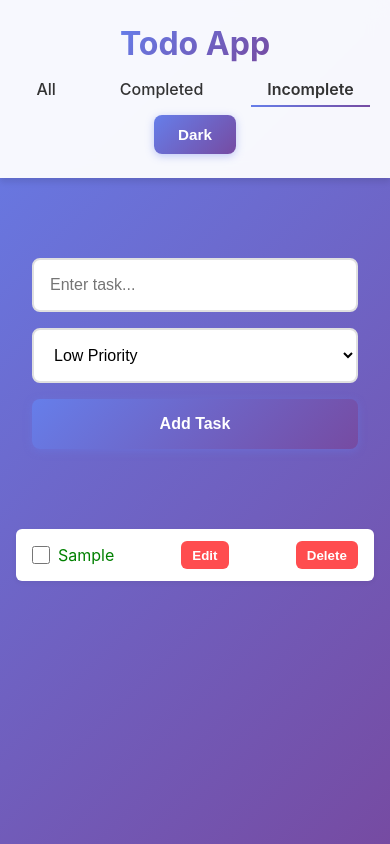
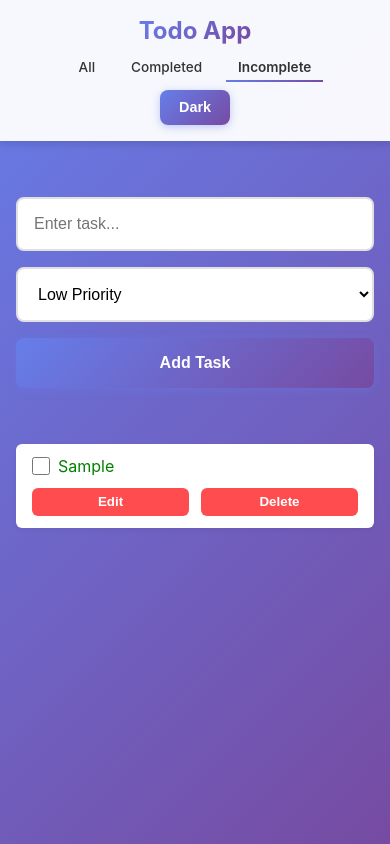
Before and after one commit to Kanchan012/Todo-App, a React (Vite) app in the folder Todo/: page /incomplete in a window 390 px wide. Both pictures are taken after typing "Sample" into the empty fields and a click on the button "Add Task". Built offline with nearby package versions, Linux system fonts and the light colour scheme.

Commit message:
installed react toastify and added ui folder in component folder

```diff
--- a/Todo/package.json
+++ b/Todo/package.json
@@ -12,6 +12,7 @@
     "react": "18.2.0",
     "react-dom": "18.2.0",
     "react-router-dom": "6.17.0",
+    "react-toastify": "^11.0.5",
     "typescript": "^5.2.2"
   },
   "devDependencies": {
--- a/Todo/src/index.css
+++ b/Todo/src/index.css
@@ -193,26 +193,103 @@ nav button:hover {
   transform: scale(1.1) rotate(20deg);
 }
 
-/* ===== Scrollbar ===== */
-::-webkit-scrollbar {
-  width: 10px;
+/* ===== Responsive Design ===== */
+@media (max-width: 1024px) {
+  nav {
+    flex-wrap: wrap;
+    gap: 1rem;
+    padding: 1rem 2rem;
+  }
+
+  nav h1 {
+    flex: 1 0 100%;
+  }
+
+  .nav-links {
+    gap: 1rem;
+  }
+
+  .search-container {
+    flex: 1 0 100%;
+  }
 }
 
-::-webkit-scrollbar-track {
-  background: #f1f1f1;
-}
+@media (max-width: 768px) {
+  nav {
+    padding: 1rem;
+    gap: 0.75rem;
+  }
 
-::-webkit-scrollbar-thumb {
-  background: linear-gradient(135deg, #667eea 0%, #764ba2 100%);
-  border-radius: 5px;
-}
+  nav h1 {
+    font-size: 1.5rem;
+    flex: 1 0 100%;
+  }
 
-::-webkit-scrollbar-thumb:hover {
-  background: linear-gradient(135deg, #764ba2 0%, #667eea 100%);
-}
+  .nav-links {
+    gap: 0.75rem;
+    flex: 1 0 100%;
+    flex-wrap: wrap;
+  }
 
-[data-theme="dark"] ::-webkit-scrollbar-track {
-  background: #2a2a2a;
+  .nav-links a {
+    padding: 0.4rem 0.75rem;
+    font-size: 0.85rem;
+  }
+
+  .search-container {
+    flex: 1 0 100%;
+    order: -1;
+  }
+
+  .search-input {
+    font-size: 0.9rem;
+    padding: 0.7rem;
+  }
+
+  nav button {
+    padding: 0.6rem 1.2rem;
+    font-size: 0.9rem;
+  }
+
+  .todo-form {
+    flex-direction: column;
+    padding: 1.5rem 1rem;
+  }
+
+  .todo-form input,
+  .todo-form select,
+  .todo-form button {
+    width: 100%;
+  }
+
+  .todo-item {
+    flex-wrap: wrap;
+    gap: 0.75rem;
+  }
+
+  .title {
+    width: 100%;
+    gap: 0.75rem;
+  }
+
+  .todo-item > button {
+    flex: 1;
+    min-width: 80px;
+  }
+
+  .edit-form {
+    flex-direction: column;
+    gap: 0.5rem;
+  }
+
+  .edit-form input,
+  .edit-form select {
+    width: 100%;
+  }
+
+  .edit-form button {
+    width: 100%;
+  }
 }
 
 /* ===== Todo List ===== */
--- /dev/null
+++ b/package.json
@@ -0,0 +1,5 @@
+{
+  "dependencies": {
+    "react-toastify": "^11.0.5"
+  }
+}
```
Also changed, not shown: 2 other files (tests, documents, lock files or other folders).
